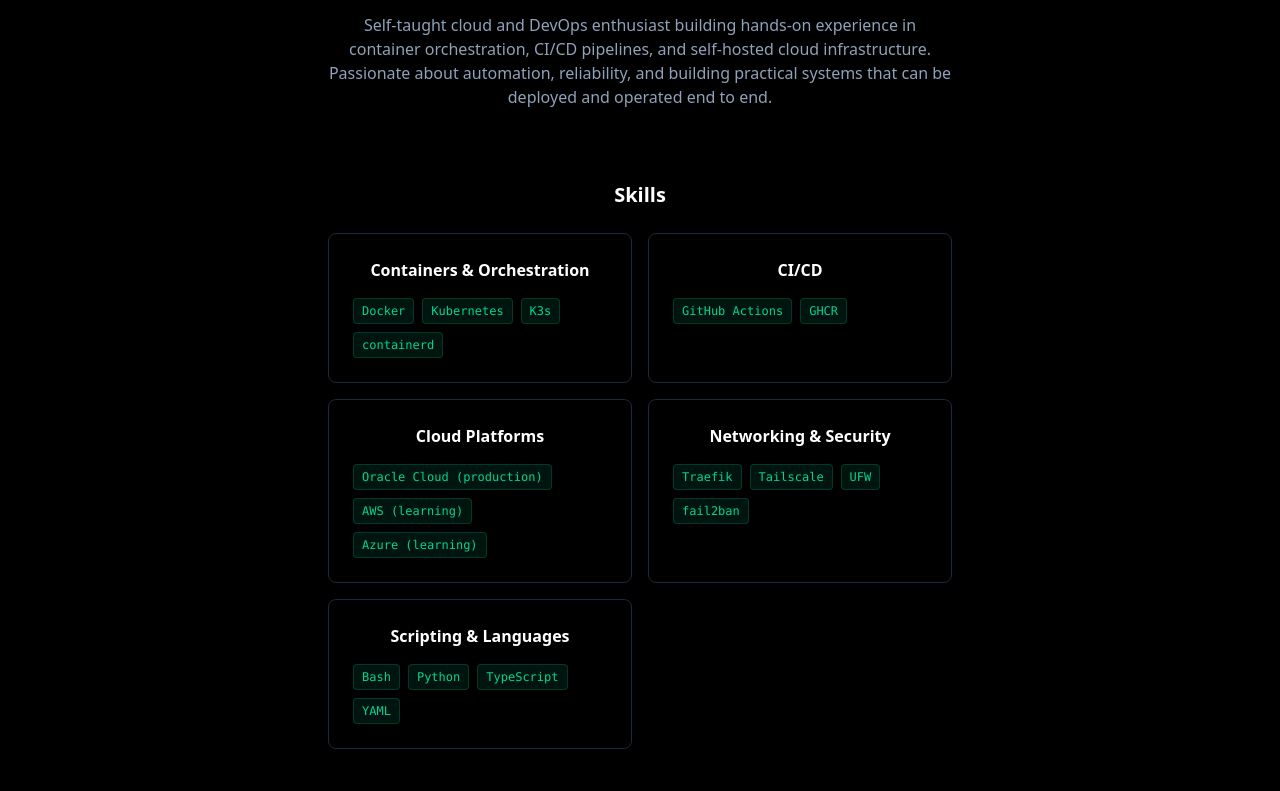
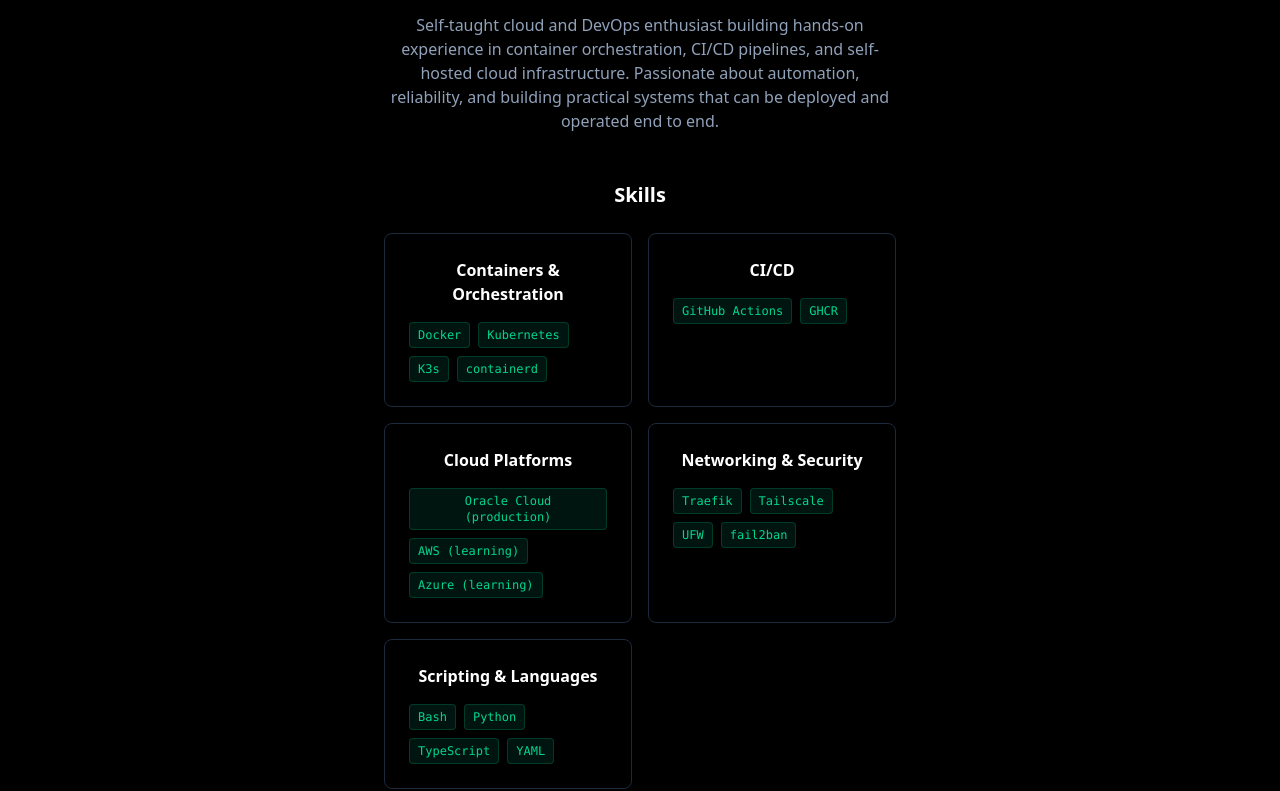
Before and after one commit to benzac708/zachara-dev, an Astro site: page /resume in a window 1280 px wide. Shown: the part 200-991 px from the top of the page. Built offline with nearby package versions, Linux system fonts and the light colour scheme; Astro itself is replaced by a stand-in of ours.

Commit message:
fix: center resume content matching contact pattern

```diff
--- a/src/components/SkillCategory.astro
+++ b/src/components/SkillCategory.astro
@@ -7,7 +7,7 @@ interface Props {
 const { title, skills } = Astro.props;
 ---
 
-<div class="bg-black border border-slate-800 rounded-lg p-6 hover:border-emerald-400/30 transition">
+<div class="bg-black border border-slate-800 rounded-lg p-6 hover:border-emerald-400/30 transition text-center">
   <h3 class="text-base font-bold text-white mb-4">{title}</h3>
   <div class="flex flex-wrap gap-2">
     {skills.map((skill) => (
--- a/src/components/TimelineItem.astro
+++ b/src/components/TimelineItem.astro
@@ -9,7 +9,7 @@ interface Props {
 const { title, date, bullets, active = false } = Astro.props;
 ---
 
-<div class="relative pl-6 border-l-2 border-slate-800">
+<div class="relative pl-6 border-l-2 border-slate-800 text-center">
   <div class={`absolute -left-[9px] top-1 w-4 h-4 rounded-full border-4 border-slate-900 ${active ? "bg-emerald-400" : "bg-slate-600"}`}></div>
   <div class="mb-1">
     <h3 class="text-lg font-semibold text-white">{title}</h3>
--- a/src/pages/resume.astro
+++ b/src/pages/resume.astro
@@ -29,25 +29,26 @@ const skills = [
     knowsAbout: ['Docker', 'Kubernetes', 'K3s', 'containerd', 'GitHub Actions', 'GHCR', 'AWS', 'Azure', 'Oracle Cloud', 'Traefik', 'Tailscale', 'UFW', 'fail2ban', 'Bash', 'Python', 'TypeScript', 'YAML'],
   })} />
 
-<main class="flex-1 flex flex-col items-center px-6 py-12 w-full max-w-2xl mx-auto">
-    <div class="mb-12 text-center">
+  <main class="flex-1 flex items-center justify-center px-6 py-12 w-full">
+    <div class="max-w-lg w-full text-center">
+      <div class="mb-12">
         <h1 class="text-3xl sm:text-4xl font-bold text-white mb-2">Bernard Zachara</h1>
         <p class="text-lg text-emerald-400 mb-4">Cloud / DevOps Enthusiast</p>
-      <p class="text-slate-400 mb-6">
+        <p class="text-slate-400">
           Self-taught cloud and DevOps enthusiast building hands-on experience in container orchestration,
           CI/CD pipelines, and self-hosted cloud infrastructure. Passionate about automation,
           reliability, and building practical systems that can be deployed and operated end to end.
         </p>
       </div>
 
-    <section class="mb-12 w-full text-center">
+      <section class="mb-12">
         <h2 class="text-xl font-bold text-white mb-6">Skills</h2>
         <div class="grid grid-cols-1 sm:grid-cols-2 gap-4">
           {skills.map((cat) => <SkillCategory {...cat} />)}
         </div>
       </section>
 
-    <section class="mb-12 w-full text-center">
+      <section class="mb-12">
         <h2 class="text-xl font-bold text-white mb-6">Experience</h2>
         <div class="space-y-8">
           <TimelineItem
@@ -65,10 +66,10 @@ const skills = [
         </div>
       </section>
 
-    <section class="mb-12 w-full text-center">
+      <section class="mb-12">
         <h2 class="text-xl font-bold text-white mb-6">Education</h2>
         <div class="space-y-4">
-        <div class="bg-slate-800/50 border border-slate-700 rounded-lg p-4 text-center">
+          <div class="bg-slate-800/50 border border-slate-700 rounded-lg p-4">
             <div class="flex flex-col items-center gap-2">
               <h3 class="font-semibold text-white">University of Information Technology and Management in Rzeszów</h3>
               <span class="text-sm text-slate-400">Expected March 2028</span>
@@ -76,5 +77,6 @@ const skills = [
           </div>
         </div>
       </section>
+    </div>
   </main>
 </BaseLayout>
```
Lines whose indentation alone changed are shown as unchanged.
